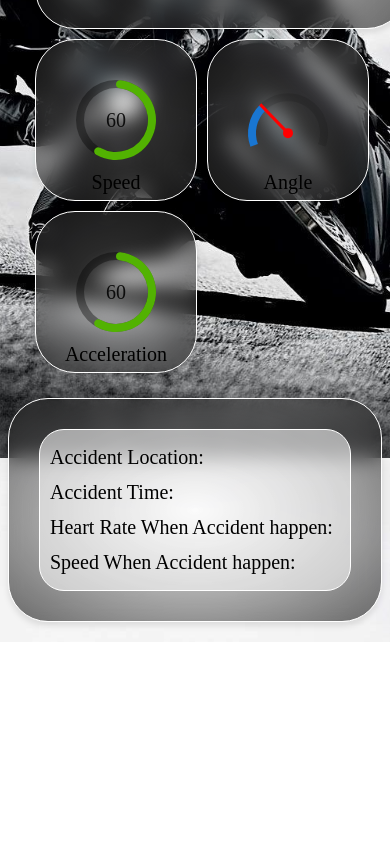
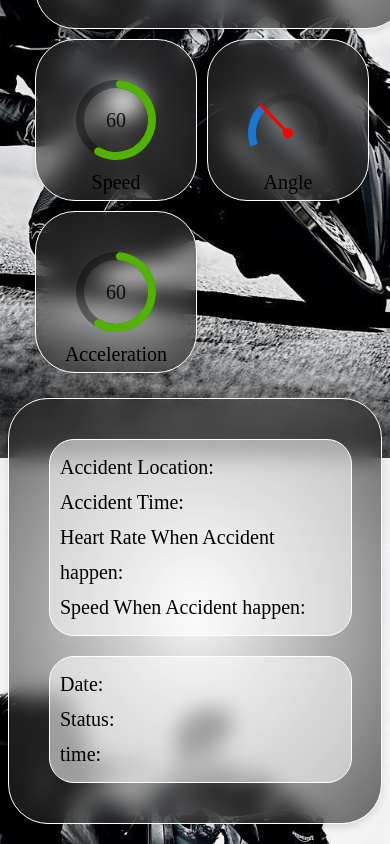
Before and after one commit to uvindusl/HNDSE-IOT-CW-2025, a React (Vite) app in the folder Smart-Helmet-WebSite/: page / in a window 390 px wide. Shown: the part 1230-2074 px from the top of the page. Before the commit the page ends 1872 px from the top, so only its background shows below. Built offline with nearby package versions, Linux system fonts and the light colour scheme; no server answers; the database is empty; a web font is replaced by a local one.

Commit message:
Accident details

```diff
--- a/Smart-Helmet-WebSite/src/Components/AccidentDetailsCard.jsx
+++ b/Smart-Helmet-WebSite/src/Components/AccidentDetailsCard.jsx
@@ -11,6 +11,11 @@ function AccidentDetailsCard() {
         <span className="accident-txt">Speed When Accident happen: </span>{" "}
         <br></br>
       </div>
+      <div className="accident-card">
+        <span className="accident-txt">Date: </span> <br></br>
+        <span className="accident-txt">Status: </span> <br></br>
+        <span className="accident-txt">time: </span> <br></br>
+      </div>
     </div>
   );
 }
--- a/Smart-Helmet-WebSite/src/css/App.css
+++ b/Smart-Helmet-WebSite/src/css/App.css
@@ -103,6 +103,8 @@
 
 /* Accident Detail Card css */
 .accident-detail-container {
+  display: flex;
+  justify-content: space-around;
   border-radius: 40px;
   background-color: rgba(255, 254, 254, 0.212);
   border-radius: 10px solid #ffffff;
@@ -123,6 +125,8 @@
   border: 1px solid white;
   border-radius: 25px;
   padding: 10px;
+  width: 100%;
+  margin: 10px;
 }
 
 /*meter-container*/
@@ -210,4 +214,14 @@
     justify-self: center;
     width: 90%;
   }
+  .accident-detail-container {
+    flex-direction: column;
+    justify-content: center;
+  }
+
+  .accident-card {
+    margin: 10px;
+    justify-self: center;
+    width: 90%;
+  }
 }
```
